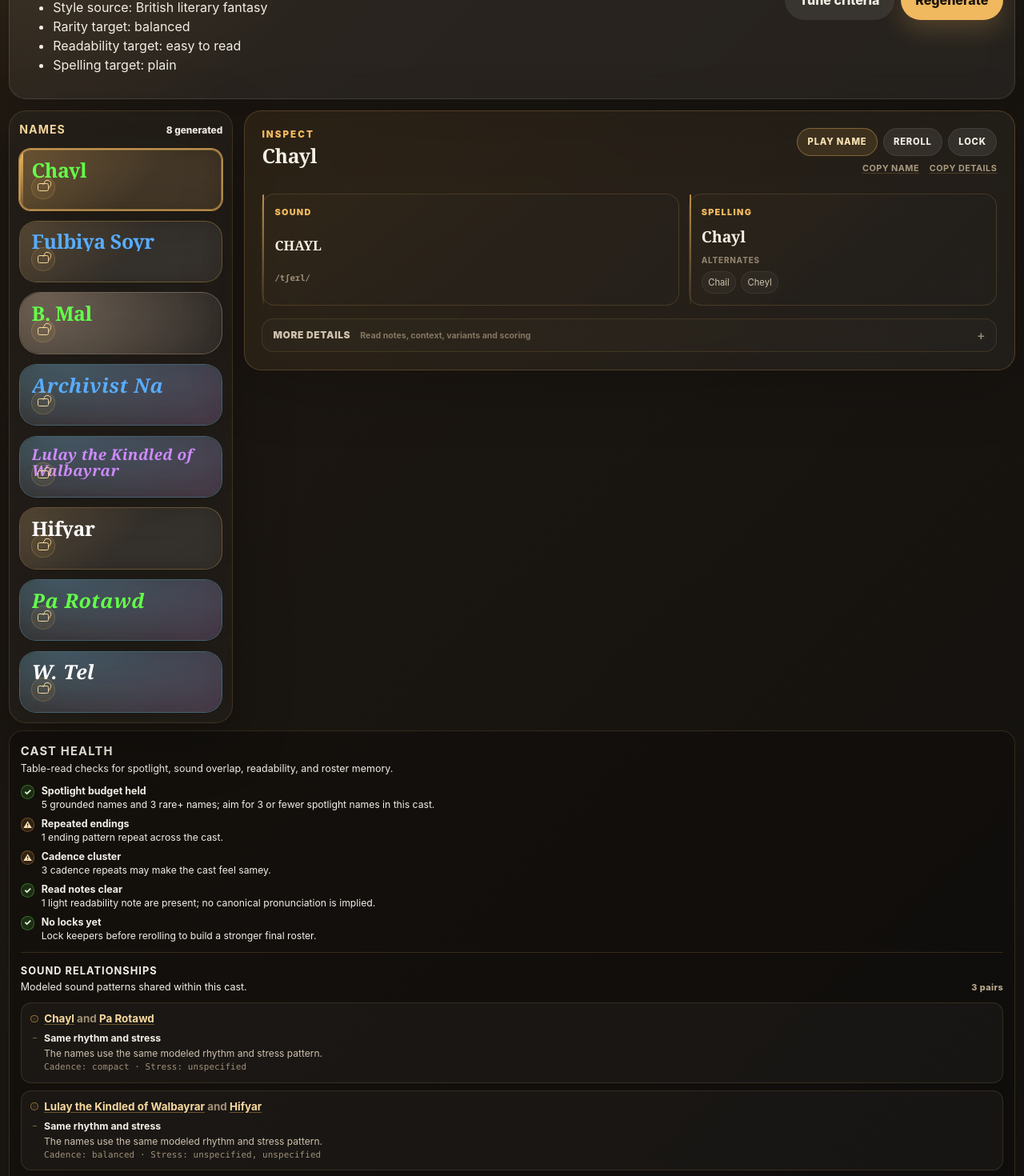
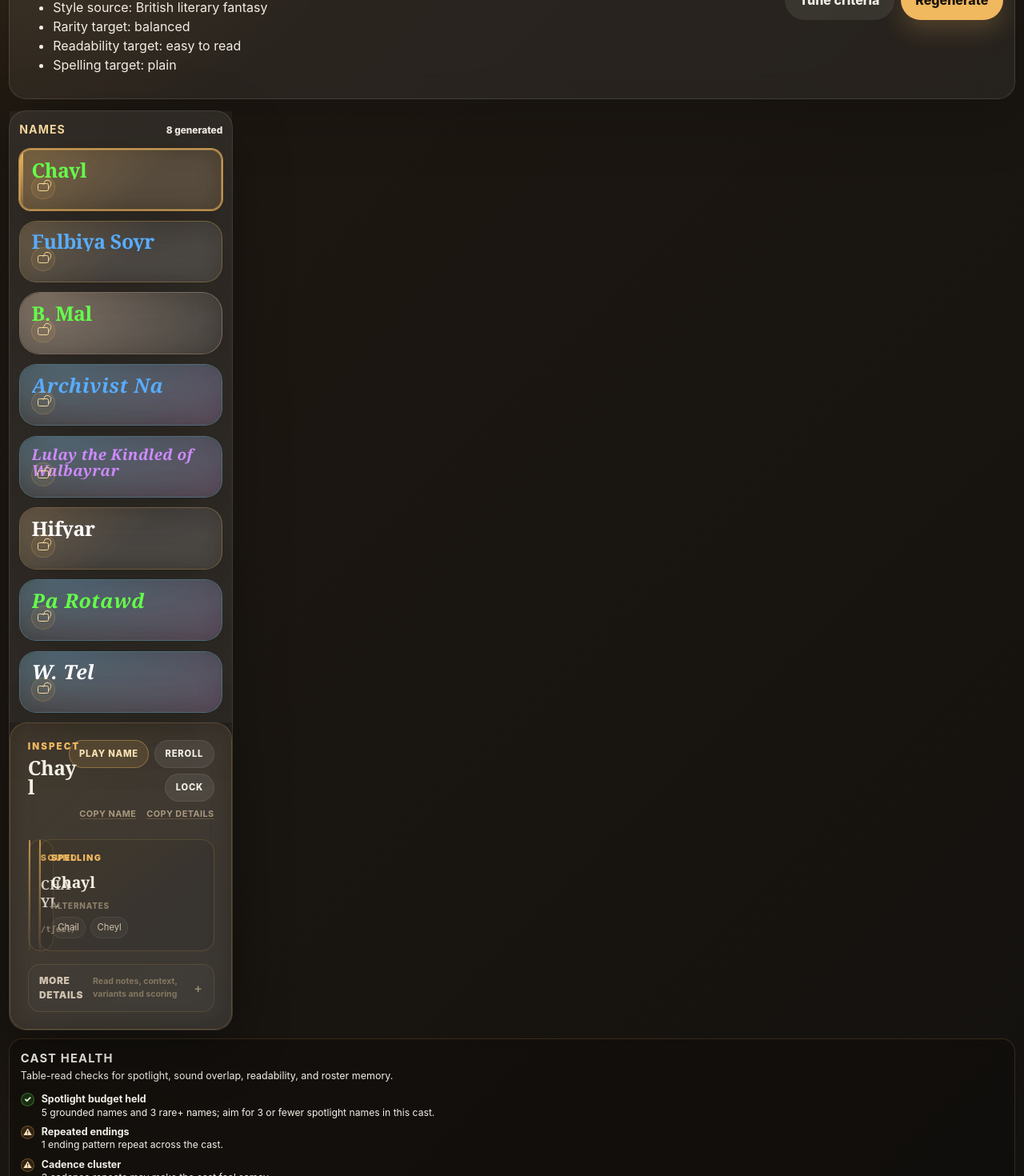
Before and after one commit to jaahay/name-forge, a React (Vite) app: page / in a window 1280 px wide. Shown: the part 300-1770 px from the top of the page at 80% size. Built offline with nearby package versions, Linux system fonts and the light colour scheme.

Commit message:
integrate roster and inspector workbench

```diff
--- a/src/ui/NameSelectionSurface.tsx
+++ b/src/ui/NameSelectionSurface.tsx
@@ -44,7 +44,7 @@ export function NameSelectionSurface({
   }
 
   const nameRail = (
-    <section className="roster-panel name-rail panel" aria-label="Name roster">
+    <section className="roster-panel name-rail" aria-label="Name roster">
       <div className="rail-heading">
         <h2>Names</h2>
         <span>{ensemble.names.length} generated</span>
@@ -80,8 +80,10 @@ export function NameSelectionSurface({
           <button type="button" className="secondary" onClick={onSelectNextName} disabled={!hasNextName}>Next</button>
         </div>
       </section>
-      {nameRail}
-      {children}
+      <div className="cast-workbench-surface panel">
+        {nameRail}
+        <div className="cast-workbench-inspector">{children}</div>
+      </div>
     </div>
   );
 }
```
